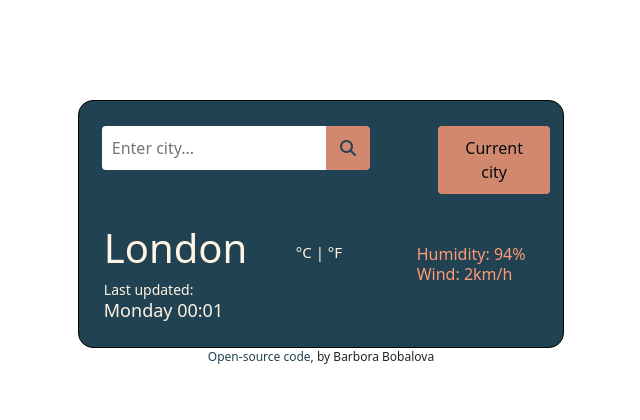
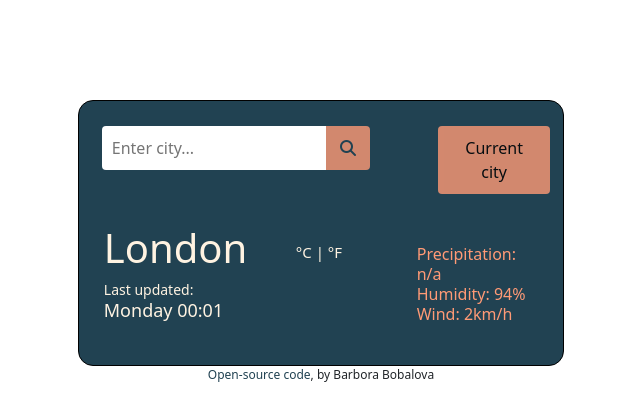
Before and after one commit to BarbBobal/Weather-App, a plain HTML site: page index.html in a window 1280 px wide. Shown: the whole page, without its empty margins (319-959 px from the left). Drawn offline with nearby package versions, Linux system fonts and the light colour scheme; no server answers.

Commit message:
Added percipitation

```diff
--- a/index.html
+++ b/index.html
@@ -66,7 +66,7 @@
           <div id="temp-description" class="col">
              <h3 id="description"></h3>
               <img src="" alt="" id="icon">
-             <p class="attritubutes">
+             <p class="attributes">Precipitation: n/a <br />
             Humidity: <span id="humidity"> 94</span>% <br />
              Wind:  <span id="wind">2</span>km/h
             </p>
```
